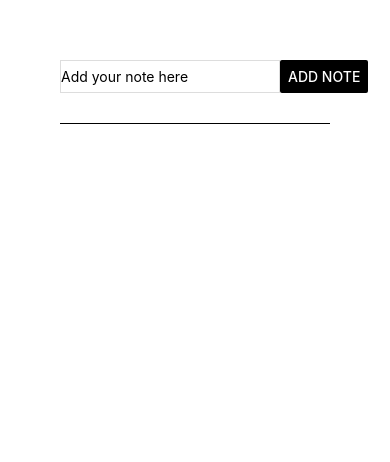
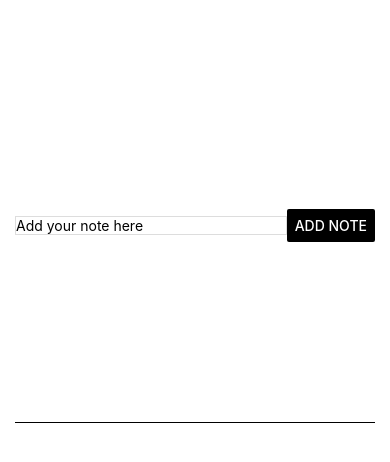
Before and after one commit to kkamara/react-native-notes-mobile-app, a React Native app: screen / in a window 390 px wide. Shown: the top 462 px of the page. Built offline with nearby package versions, Linux system fonts and the light colour scheme.

Commit message:
Add ScrollView

```diff
--- a/App.js
+++ b/App.js
@@ -4,6 +4,7 @@ import {
   StyleSheet,
   TextInput,
   Button,
+  ScrollView,
 } from "react-native"
 import { useState, } from "react"
 
@@ -24,16 +25,20 @@ export default function App() {
   return (
     <View style={{
       padding: 60,
+      paddingHorizontal: 15,
+      flex: 1,
     }}>
       <View style={styles.inputContainer}>
         <TextInput onChangeText={handleOnChangeText} style={styles.input} placeholder="Add your note here" />
         <Button onPress={handleOnPressButton} color={"#000"} title="Add note" />
       </View>
-      <View style={styles.listContainer}>
-        {listOfNotes.map((item, index) => (
-          <Text key={`item${index}`} style={styles.listItem}>{item}</Text>)
-        )}
-      </View>
+      <ScrollView>
+        <View style={styles.listContainer}>
+          {listOfNotes.map((item, index) => (
+            <Text key={`item${index}`} style={styles.listItem}>{item}</Text>)
+          )}
+        </View>
+      </ScrollView>
     </View>
   )
 }
@@ -43,6 +48,9 @@ const styles = StyleSheet.create({
     flexDirection: "row",
     paddingBottom: 30,
     borderBottomWidth: 1,
+    flex: 1,
+    alignItems: "center",
+    justifyContent: "space-between",
   },
   input: {
     borderWidth: 1,
@@ -51,6 +59,7 @@ const styles = StyleSheet.create({
   },
   listContainer: {
     paddingTop: 30,
+    flex: 3,
   },
   listItem: {
     borderRadius: 1,
```
